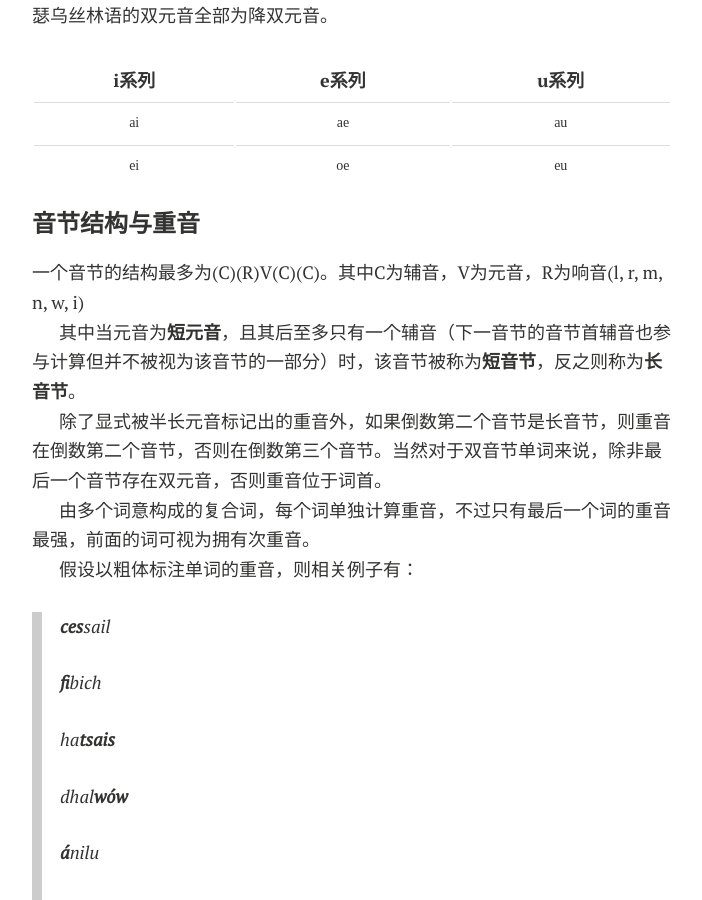
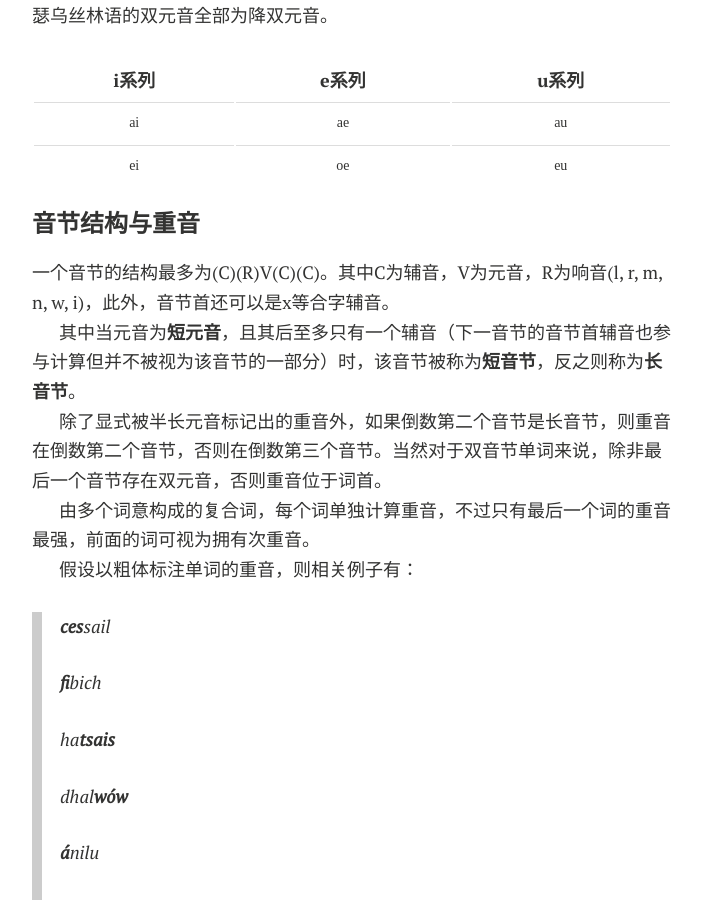
Before and after one commit to Kinnuch/kinnuch.github.io, a Jekyll site: the page built from laim/Theusṛin.md, in a window 1280 px wide and 900 px high, scrolled down 1490 px. Shown: the whole window, without its empty margins (288-990 px from the left). Built offline with Jekyll 4.4.1, drawn with Linux system fonts in a browser that asks for light colours; nearby versions of some CDN libraries; comment, search, counter and statistics services are not loaded; a style sheet for code colours, icons or effects is not loaded.

Commit message:
Update Theusṛin.md

```diff
--- a/laim/Theusṛin.md
+++ b/laim/Theusṛin.md
@@ -55,7 +55,7 @@ title: Theusṛin
 
 #### 音节结构与重音
 
-一个音节的结构最多为(C)(R)V(C)(C)。其中C为辅音，V为元音，R为响音(l, r, m, n, w, i)
+一个音节的结构最多为(C)(R)V(C)(C)。其中C为辅音，V为元音，R为响音(l, r, m, n, w, i)，此外，音节首还可以是x等合字辅音。
 
 其中当元音为**短元音**，且其后至多只有一个辅音（下一音节的音节首辅音也参与计算但并不被视为该音节的一部分）时，该音节被称为**短音节**，反之则称为**长音节**。
 
```
